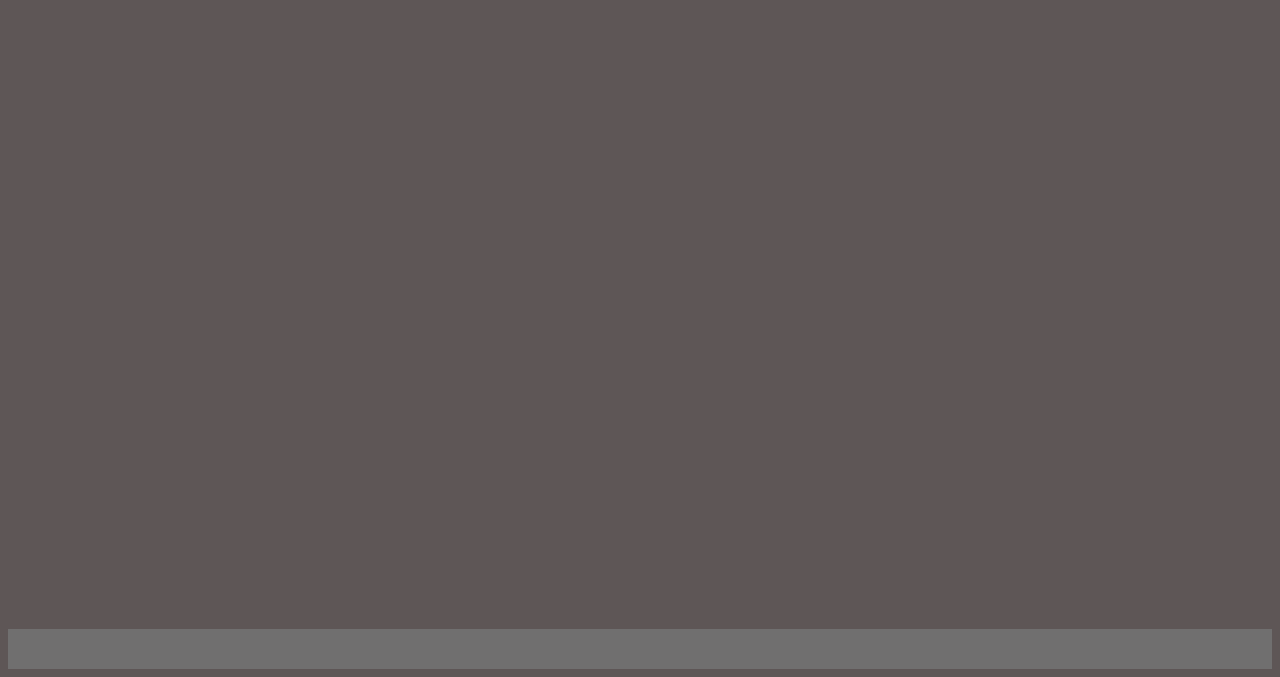
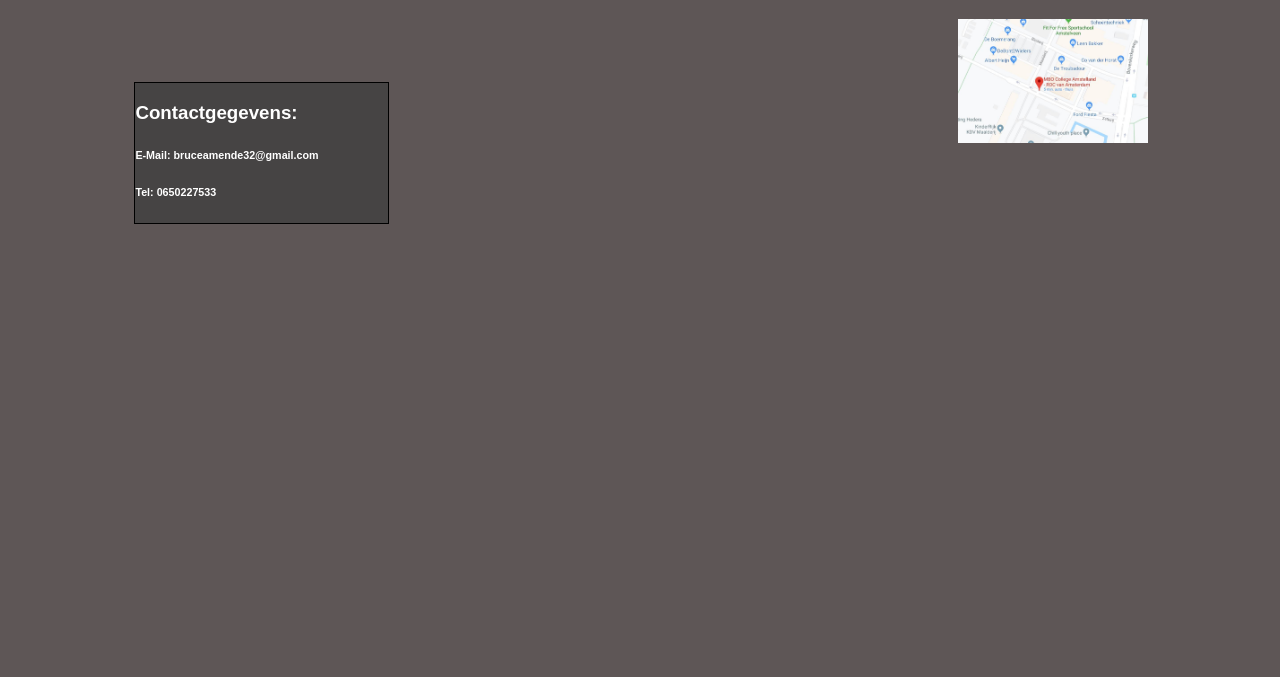
Before and after one commit to ROC-van-Amsterdam-College-Amstelland/project-portfolio-BruceAmende, a plain HTML site: page html/contact.html in a window 1280 px wide. Shown: the part 123-800 px from the top of the page. Drawn offline with Linux system fonts and the light colour scheme.

Commit message:
contact pagina gemaakt

```diff
--- a/css/contact.css
+++ b/css/contact.css
@@ -74,3 +74,30 @@ body{
   h1{
     margin-left: 45%;
   }
+
+  .container{
+
+    margin-left: 10%;
+    margin-top: 5%;
+    border: solid 1px black;
+    width: 20%;
+    background-color: rgb(70, 68, 68);
+  }
+  .container h3,h6{
+    font-family: Arial, Helvetica, sans-serif;
+    color: white;
+  }
+  .map{
+    width: 30%;
+
+
+  }
+  #foto{
+    width: 50%;
+    margin-left: 150%;
+    margin-bottom: 20%;
+    border: solid px black;
+  }
+  main{
+    display: flex;
+  }
--- a/css/projecten.css
+++ b/css/projecten.css
@@ -75,10 +75,10 @@ body{
     margin-left: 45%;
   }
   .container{
-    margin-left: 40%;
-    margin-top: 9%;
+    margin-left: 20%;
+    margin-top: 2%;
 
-    width: 20%;
+    width: 50%;
     text-align: center;
     background-color: rgb(87, 85, 85);
   }
@@ -95,3 +95,27 @@ body{
     color: white;
     font-family: Arial, Helvetica, sans-serif;
   }
+  .afbeeldingen{
+    margin-left: 70%;
+    margin-bottom: 30%;
+  }
+
+
+  .foto1{
+    margin-bottom: 30%;
+    width:60%;
+    height: 100%;
+    border-radius: 60px;
+    margin-left: 30%;
+  }
+
+  #foto2 {
+    display:none;
+    border-radius: 60px;
+    width: 60%;
+    height: 100%;
+
+  }
+  main{
+    display: flex;
+  }
--- a/html/contact.html
+++ b/html/contact.html
@@ -12,7 +12,7 @@
             <a href="over mij.html">Over Mij</a>
             <a href="projecten.html">Projecten</a>
             <a href="vaardigheden.html">Vaardigheden</a>
-            <a href="">Laatste Nieuws</a>
+            <a href="laatste nieuws.html">Laatste Nieuws</a>
             <a class="active" href="contact.html">Contact</a>
             <input type="text" placeholder="Zoek..">
           </div>
@@ -20,6 +20,21 @@
 </header>
 
 <main>
+
+      <div class="container">
+          <h3>Contactgegevens:</h3>
+            <h6> E-Mail: bruceamende32@gmail.com</h6>
+              <h6>Tel: 0650227533</h6>
+
+
+      </div>
+
+      <div class="map">
+          <img id="foto" src="../Afbeeldingen/map.JPG">
+
+      </div>
+
+
 
 </main>
 <footer>
```
Also changed, not shown: Java/projecten.js (+8 -0 lines), html/projecten.html (+4 -4 lines), Afbeeldingen/frankrijk.jpg (added), Afbeeldingen/map.JPG (added).
